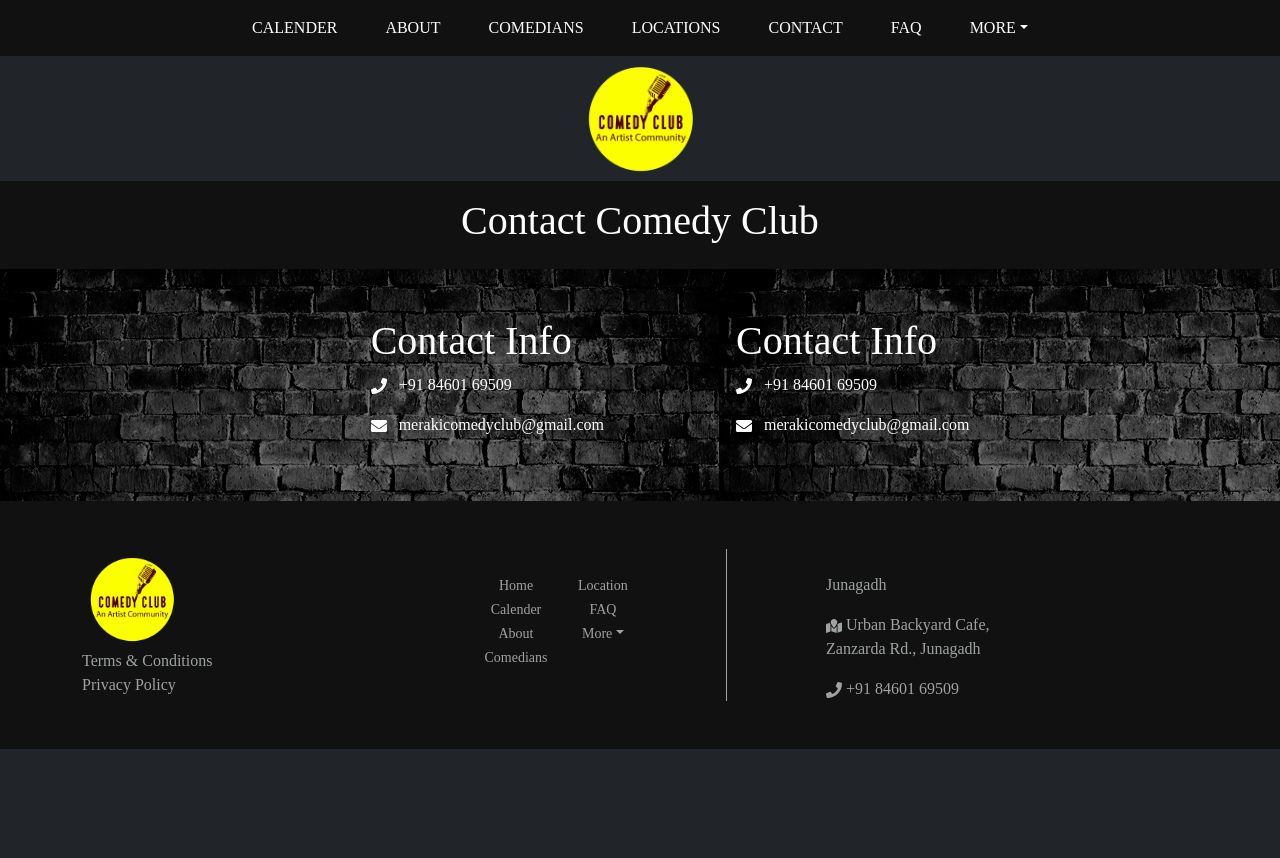
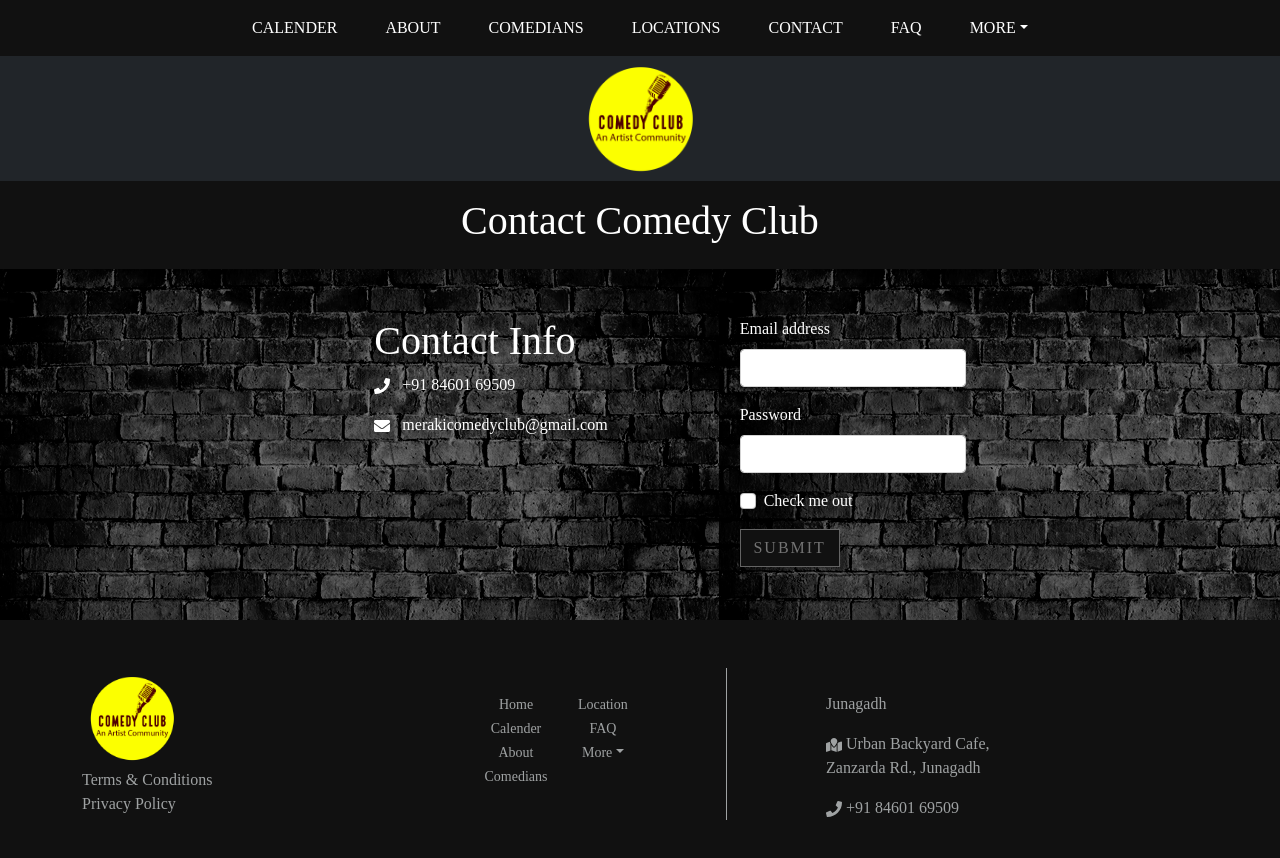
Before and after one commit to Darshit-parzival/Project-MCA-Sem-2, a React (Vite) app in the folder frontend/: page /contact in a window 1280 px wide. Shown: the top 858 px of the page. Before the commit the page ends 800 px from the top, so only its background shows below. Built offline with nearby package versions, Linux system fonts and the light colour scheme.

Commit message:
contact on going

```diff
--- a/frontend/src/pages/public/Contact.tsx
+++ b/frontend/src/pages/public/Contact.tsx
@@ -30,15 +30,42 @@
           </div>
           <div className="row">
             <div className="col p-5">
-              <div className="text-left">
-                <p className="h1">Contact Info</p>
-                <p>
-                  <FaPhone className="me-2" /> +91 84601 69509
-                </p>
-                <p>
-                  <FaEnvelope className="me-2" /> merakicomedyclub@gmail.com
-                </p>
-              </div>
+              <form>
+                <div className="mb-3">
+                  <label htmlFor="exampleInputEmail1" className="form-label">
+                    Email address
+                  </label>
+                  <input
+                    type="email"
+                    className="form-control"
+                    id="exampleInputEmail1"
+                    aria-describedby="emailHelp"
+                  />
+                </div>
+                <div className="mb-3">
+                  <label htmlFor="exampleInputPassword1" className="form-label">
+                    Password
+                  </label>
+                  <input
+                    type="password"
+                    className="form-control"
+                    id="exampleInputPassword1"
+                  />
+                </div>
+                <div className="mb-3 form-check">
+                  <input
+                    type="checkbox"
+                    className="form-check-input"
+                    id="exampleCheck1"
+                  />
+                  <label className="form-check-label" htmlFor="exampleCheck1">
+                    Check me out
+                  </label>
+                </div>
+                <button type="submit" className="btn btn-primary">
+                  Submit
+                </button>
+              </form>
             </div>
           </div>
         </div>
```
